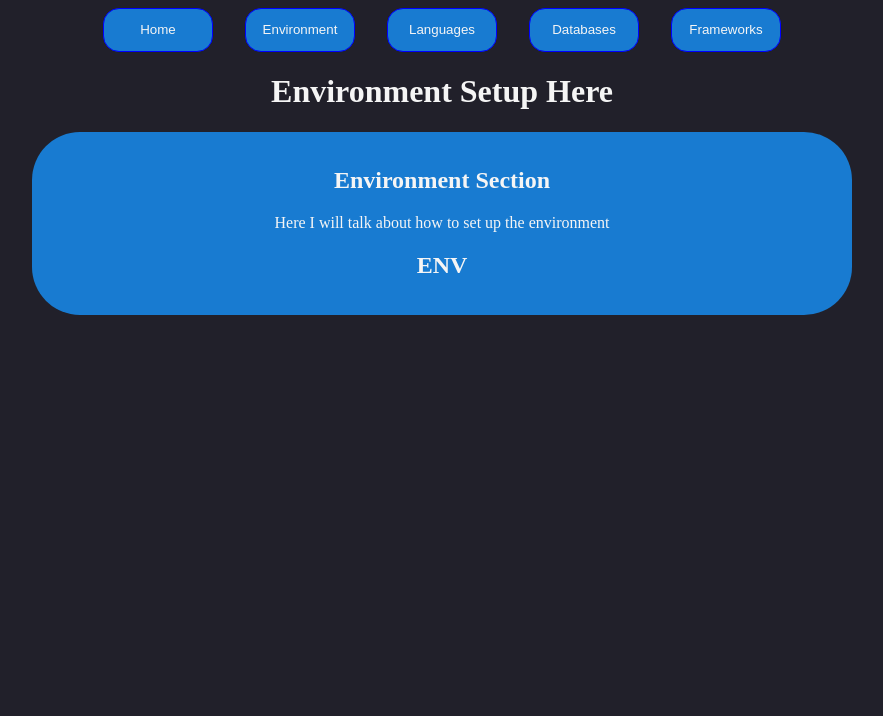
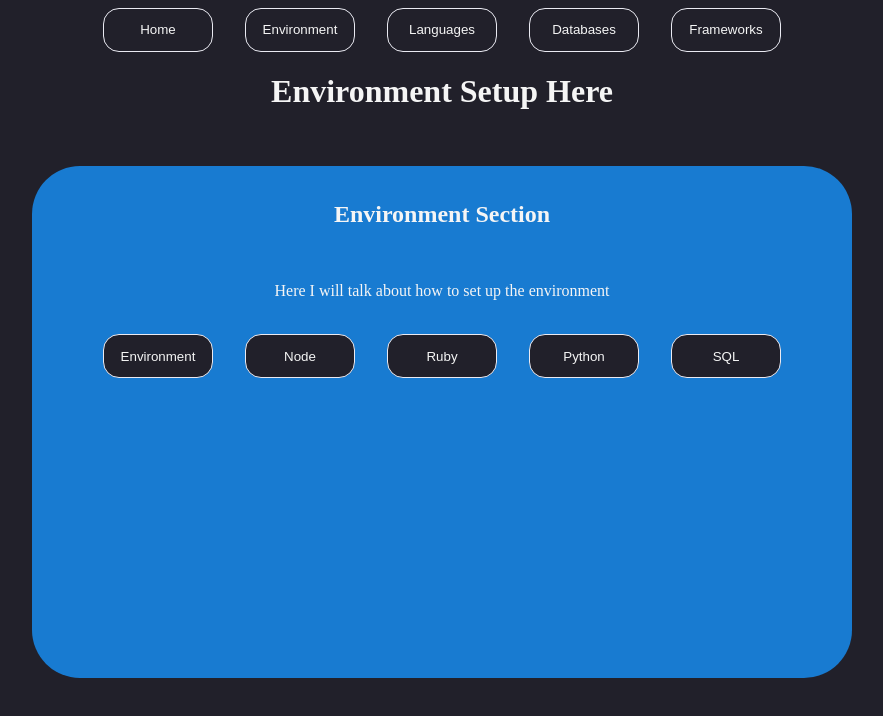
Before and after one commit to JamesSalcedo001/decommissioned_mark_one, a React (Vite) app in the folder client/: page /environment in a window 1280 px wide. Shown: the top 716 px of the page, without its empty margins (198-1081 px from the left). Built offline with nearby package versions, Linux system fonts and the light colour scheme.

Commit message:
added links to homebrew site and visual studio site for downloading

```diff
--- /dev/null
+++ b/client/src/ChildrenComponents/EnvironmentEnv.jsx
@@ -0,0 +1,21 @@
+const EnvironmentEnv = () => {
+    return (
+        <div>
+            <br/>
+            <h1>Env Section: I would like to specify this is for MacOS currently. I will update for Windows as well in the future</h1>
+            <br/>
+            <div>
+                <h1>Homebrew</h1>
+                <a href="https://brew.sh/">Homebrew Site</a>
+                <p>process: go to site, run command in terminal. To find the terminal, simply use <b>'Command Spacebar', type in 'Terminal' </b></p>
+            </div>
+            <div>
+                <h1>Visual Studio Code</h1>
+                <a href="https://code.visualstudio.com/">VSCode Site</a>
+                <p>process: click file for your computer model, follow download process</p>
+            </div>
+        </div>
+    )
+}
+
+export default EnvironmentEnv;
--- /dev/null
+++ b/client/src/ChildrenComponents/EnvironmentNode.jsx
@@ -0,0 +1,11 @@
+const EnvironmentNode = () => {
+    return (
+        <div>
+            <h1>Node Section</h1>
+            <p>NVM</p>
+            <p>Node.js</p>
+        </div>
+    )
+}
+
+export default EnvironmentNode;
--- /dev/null
+++ b/client/src/ChildrenComponents/EnvironmentPython.jsx
@@ -0,0 +1,10 @@
+const EnvironmentPython = () => {
+    return (
+        <div>
+            <h1>Python Section</h1>
+            <p>Python</p>
+        </div>
+    )
+}
+
+export default EnvironmentPython;
--- /dev/null
+++ b/client/src/ChildrenComponents/EnvironmentRuby.jsx
@@ -0,0 +1,30 @@
+
+const EnvironmentRuby = () => {
+    return (
+        <div>
+            <h1>Ruby Section</h1>
+            <p>Ruby</p>
+            <p>Rails</p>
+            <p>RVM</p>
+            <p>Sinatra</p>
+        </div>
+    )
+}
+
+export default EnvironmentRuby;
+
+
+
+
+
+
+
+
+
+// const = () => {
+//     return (
+
+//     )
+// }
+
+// export default ;
--- /dev/null
+++ b/client/src/ChildrenComponents/EnvironmentSQL.jsx
@@ -0,0 +1,11 @@
+const EnvironmentSQL = () => {
+    return (
+        <div>
+            <h1>SQL Section</h1>
+            <p>PostgreSQL</p>
+            <p>SQLite</p>
+        </div>
+    )
+}
+
+export default EnvironmentSQL;
--- a/client/src/ParentComponents/App.css
+++ b/client/src/ParentComponents/App.css
@@ -12,14 +12,15 @@ section {
   margin-top: 2vh;
   border-radius: 3em;
   padding: 1em;
+  min-height: 30rem;
 }
 
 button {
   margin-inline: 1rem;
   border-radius: 1rem;
-  border: 1px solid blue;
+  border: 1px solid rgb(234, 234, 242);
   padding: 1em;
   min-width: 110px;
-  background-color: rgb(24, 123, 209);
+  background-color: rgb(33, 32, 42);
   color: whitesmoke;
 }
--- a/client/src/ParentComponents/App.jsx
+++ b/client/src/ParentComponents/App.jsx
@@ -6,6 +6,11 @@ import Language from './Main/Language'
 import Framework from './Main/Framework'
 import Database from './Main/Database'
 import Header from './Header'
+import EnvironmentEnv from '../ChildrenComponents/EnvironmentEnv'
+import EnvironmentNode from '../ChildrenComponents/EnvironmentNode'
+import EnvironmentRuby from '../ChildrenComponents/EnvironmentRuby'
+import EnvironmentPython from '../ChildrenComponents/EnvironmentPython'
+import EnvironmentSQL from '../ChildrenComponents/EnvironmentSQL'
 
 function App() {
 
@@ -13,6 +18,11 @@ function App() {
     <div>
       <Header/>
       <Routes>
+        <Route path="/env" element={<EnvironmentEnv />}/>
+        <Route path="/env/node" element={<EnvironmentNode />}/>
+        <Route path="/env/ruby" element={<EnvironmentRuby />}/>
+        <Route path="/env/python" element={<EnvironmentPython />}/>
+        <Route path="/env/sql" element={<EnvironmentSQL />}/>
         <Route path="/databases" element={<Database />}/>
         <Route path="/frameworks" element={<Framework />}/>
         <Route path="/languages" element={<Language />}/>
--- a/client/src/ParentComponents/Main/Environment.jsx
+++ b/client/src/ParentComponents/Main/Environment.jsx
@@ -1,50 +1,32 @@
-import Accordion from "../Accordion";
+import { NavLink } from "react-router-dom";
 
 const Environment = () => {
     return (
         <div>
             <h1>Environment Setup Here</h1>
+            <br/>
+            <section>
+                <h1>Environment Section</h1>
+                <br/>
+                <p> Here I will talk about how to set up the environment </p>
+                <br/>
 
-      <section>
-        <h1>Environment Section</h1>
-        <p> Here I will talk about how to set up the environment </p>
-
-        <Accordion title="ENV">
-        <div>
-            <h1>Basic Section</h1>
-            <p>Homebrew</p>
-            <p>Visual Studio Code</p>
-            <p>Bundler</p>
-          </div>
-
-          <div>
-            <h1>Node Section</h1>
-            <p>NVM</p>
-            <p>Node.js</p>
-          </div>
-
-          <div>
-            <h1>Python Section</h1>
-            <p>Python</p>
-          </div>
-
-          <div>
-            <h1>Ruby Section</h1>
-            <p>Ruby</p>
-            <p>Rails</p>
-            <p>RVM</p>
-            <p>Sinatra</p>
-          </div>
-
-          <div>
-            <h1>SQL Section</h1>
-            <p>PostgreSQL</p>
-            <p>SQLite</p>
-          </div>
-
-        </Accordion>
-      </section>
-
+                <NavLink to="/env">
+                    <button>Environment</button>
+                </NavLink>
+                <NavLink to="/env/node">
+                    <button>Node</button>
+                </NavLink>
+                <NavLink to="/env/ruby">
+                    <button>Ruby</button>
+                </NavLink>
+                <NavLink to="/env/python">
+                    <button>Python</button>
+                </NavLink>
+                <NavLink to="/env/sql">
+                    <button>SQL</button>
+                </NavLink>
+            </section>
         </div>
     )
 }
```
